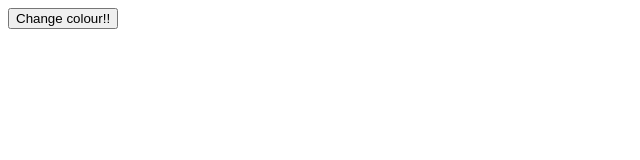
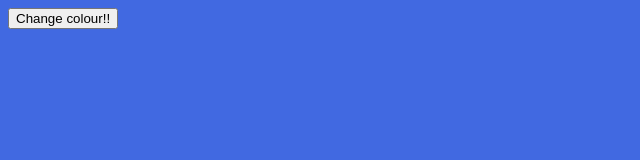
Before and after one commit to D-Penev/100-Js-Projects, a plain HTML site: page ChangeBackgroundColour/index.html in a window 1280 px wide. Shown: the whole page, without its empty margins (0-640 px from the left). Drawn offline with Linux system fonts and the light colour scheme.

Commit message:
Add css file, fun to play around with it

```diff
--- a/ChangeBackgroundColour/index.html
+++ b/ChangeBackgroundColour/index.html
@@ -5,6 +5,7 @@
     <meta http-equiv="X-UA-Compatible" content="IE=edge">
     <meta name="viewport" content="width=device-width, initial-scale=1.0">
     <title>Document</title>
+    <link rel="stylesheet" href="style.css">
 </head>
 <body>
     <button>Change colour!!</button>
--- /dev/null
+++ b/ChangeBackgroundColour/style.css
@@ -0,0 +1,3 @@
+body {
+    background-color:royalblue;
+}
```
